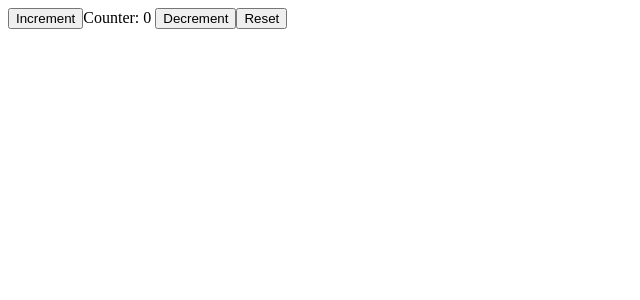
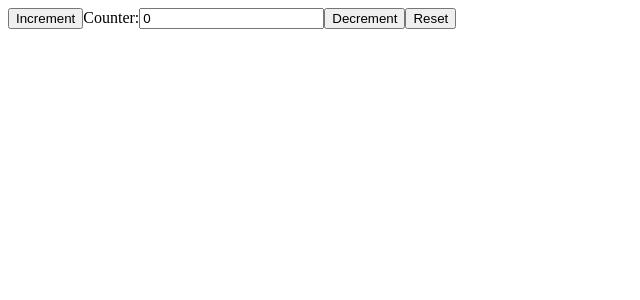
Before and after one commit to NataliiaYakovenko/react-redux-app-training, a React (Create React App) app: page / in a window 1280 px wide. Shown: the top 300 px of the page, without its empty margins (0-640 px from the left). Built offline with nearby package versions, Linux system fonts and the light colour scheme.

Commit message:
Add incrementAmount

```diff
--- a/src/components/Counter/Counter.js
+++ b/src/components/Counter/Counter.js
@@ -1,12 +1,20 @@
 import React from "react";
 import { connect } from "react-redux";
-import { decrement, increment, reset } from "../../store/slices/counterSlices";
+import {
+  increment,
+  incrementAmount,
+  decrement,
+  reset,
+} from "../../store/slices/counterSlices";
 
-function Counter({ counter, increment, decrement, reset }) {
+function Counter({ counter, increment, incrementAmount, decrement, reset }) {
   return (
     <>
       <button onClick={increment}> Increment</button>
-      <span>Counter: {counter} </span>
+      <span>
+        Counter:
+        <input type="number" value={counter} onChange={incrementAmount} />
+      </span>
       <button onClick={decrement}>Decrement</button>
       <button onClick={reset}>Reset</button>
     </>
@@ -20,6 +28,10 @@ const mapDispatchToProps = (dispatch) => ({
   increment: () => {
     return dispatch(increment());
   },
+  incrementAmount: ({target:{value}}) => {
+    console.log(value)
+    return dispatch(incrementAmount(value));
+  },
   decrement: () => {
     return dispatch(decrement());
   },
--- a/src/store/slices/counterSlices.js
+++ b/src/store/slices/counterSlices.js
@@ -11,6 +11,9 @@ const counterSlice = createSlice({
     increment: (state) => {
       state.counter++;
     },
+    incrementAmount: (state, { payload }) => {
+      state.counter = payload;
+    },
     decrement: (state) => {
       state.counter--;
     },
@@ -22,6 +25,6 @@ const counterSlice = createSlice({
 
 const { reducer, actions } = counterSlice;
 
-export const { increment, decrement, reset } = actions;
+export const { increment, incrementAmount, decrement, reset } = actions;
 
 export default reducer;
```
